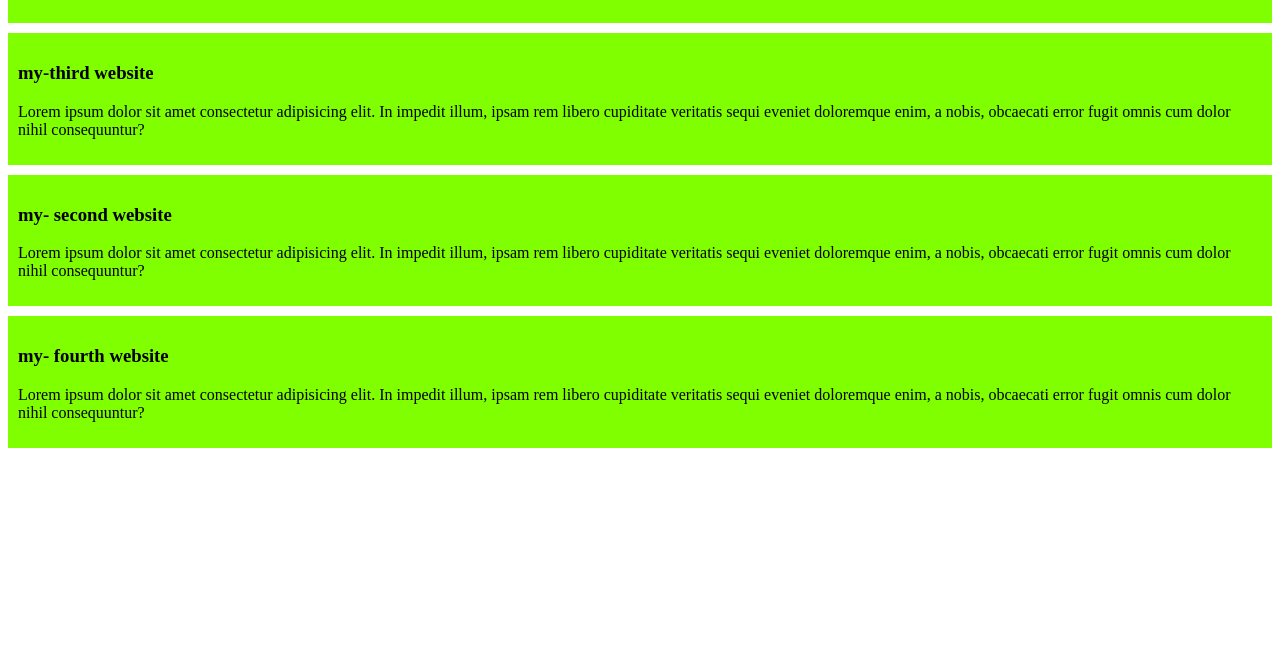
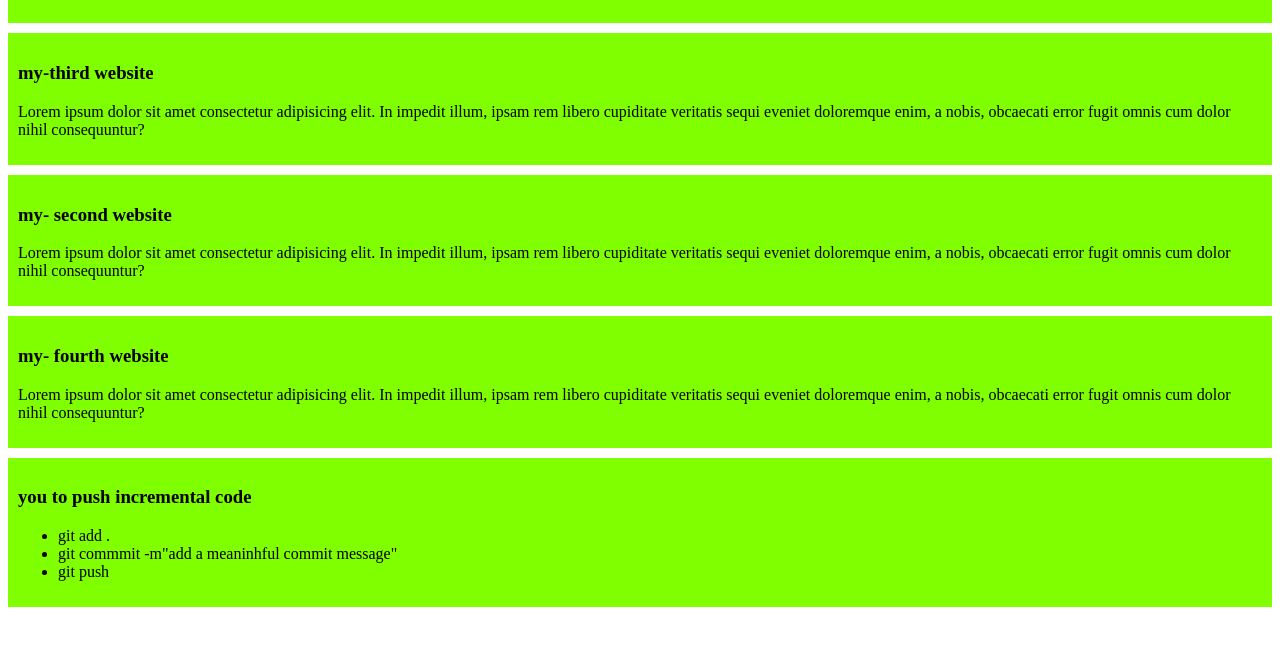
Before and after one commit to monjur-farhan/my-website, a plain HTML site: page index.html in a window 1280 px wide. Shown: the part 116-762 px from the top of the page. Drawn offline with Linux system fonts and the light colour scheme.

Commit message:
added a list push code

```diff
--- a/index.html
+++ b/index.html
@@ -23,5 +23,13 @@
         <h3>my- fourth website</h3>
         <p>Lorem ipsum dolor sit amet consectetur adipisicing elit. In impedit illum, ipsam rem libero cupiditate veritatis sequi eveniet doloremque enim, a nobis, obcaecati error fugit omnis cum dolor nihil consequuntur?</p>
     </div>
+    <div>
+        <h3>you to push incremental code</h3>
+        <ul>
+            <li>git add .</li>
+            <li>git commmit -m"add a meaninhful commit message"</li>
+            <li>git push</li>
+        </ul>
+    </div>
 </body>
 </html>
```
